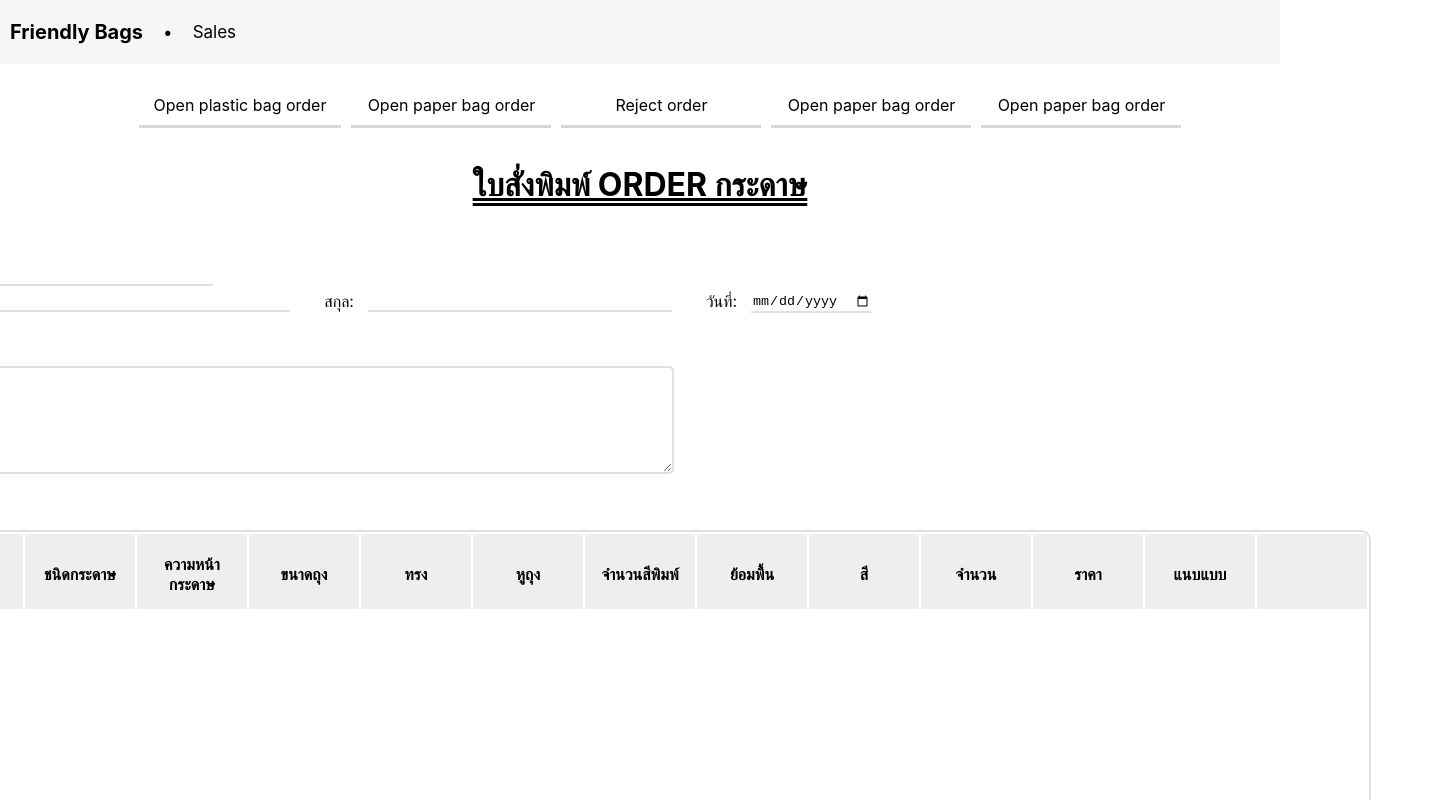
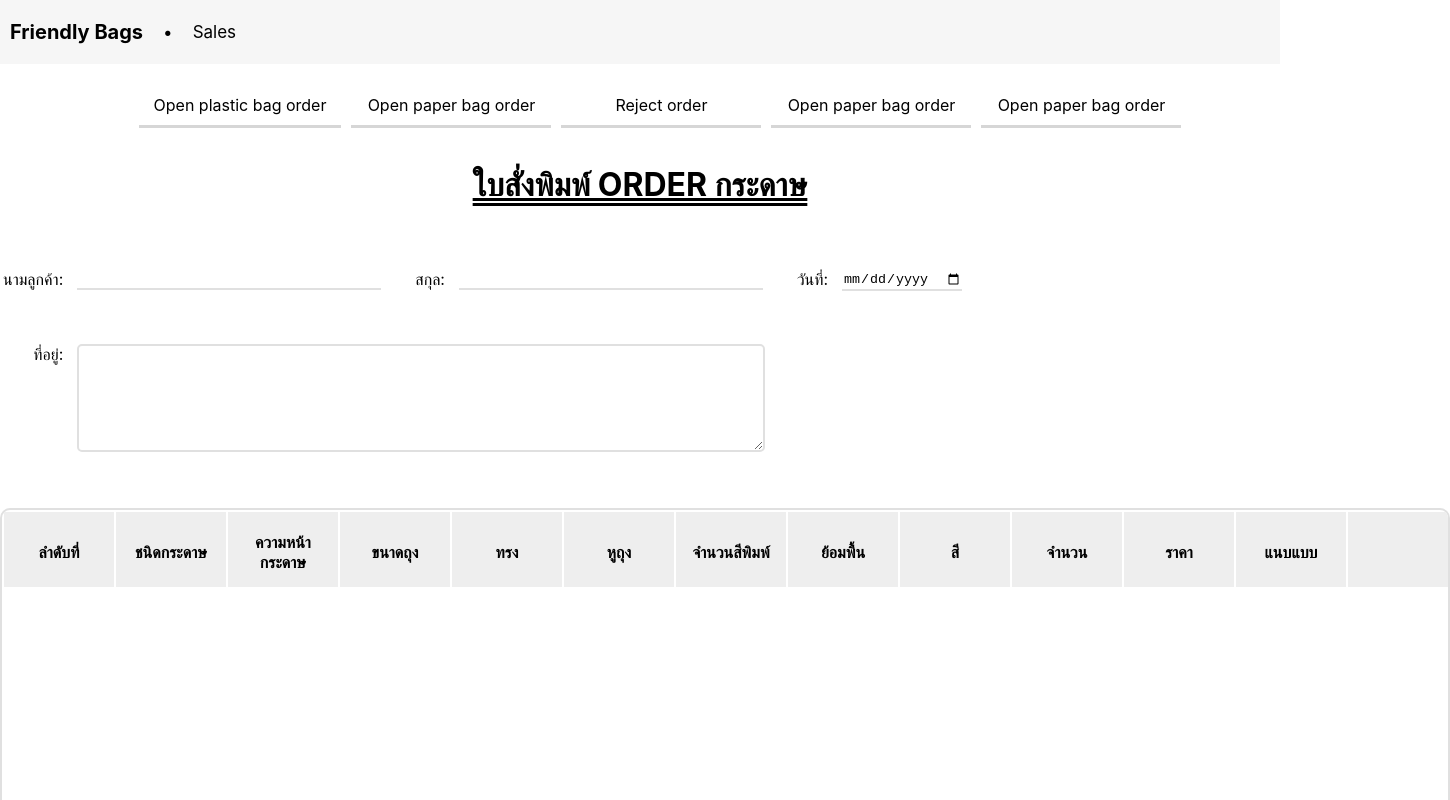
Before and after one commit to snoymy/FriendlyBagsWeb, a React (Create React App) app: page /sales/paper in a window 1280 px wide. Shown: the top 800 px of the page, 1450 px wide, since content can reach past the window. Built offline with nearby package versions, Linux system fonts and the light colour scheme; the HTML template or start-up script is replaced by a standard one.

Commit message:
page can resize

```diff
--- a/src/components/pages/sales/content/openPaperBagOrderForm/NameForm.js
+++ b/src/components/pages/sales/content/openPaperBagOrderForm/NameForm.js
@@ -9,11 +9,10 @@ const NameForm = ({nameForm, setNameForm}) => {
 
     return (
         <div className={styles["paper-bag-order-form"]}>
-                            <input type="text" id="fname" name="fname" value={nameForm.fname} onChange={(event) => onFormChange(event, "fname")} style={{minWidth: "300px"}}/>
             <table>
                 <tbody>
                     <tr>
-                        <td>
+                        <td style={{textAlign: "right"}}>
                             <label>นามลูกค้า:</label>
                         </td>
                         <td>
--- a/src/components/pages/sales/content/openPaperBagOrderForm/NameForm.module.css
+++ b/src/components/pages/sales/content/openPaperBagOrderForm/NameForm.module.css
@@ -1,6 +1,10 @@
 .paper-bag-order-form td{
     padding-bottom: 50px;
 }
+
+.paper-bag-order-form tr{
+}
+
 .paper-bag-order-form label{
     text-align: right;
     margin-right: 10px;
--- a/src/components/pages/sales/content/openPaperBagOrderForm/OpenPaperBagOrderForm.js
+++ b/src/components/pages/sales/content/openPaperBagOrderForm/OpenPaperBagOrderForm.js
@@ -2,6 +2,7 @@ import {useState } from "react"
 import PaperBagOrder from "./PaperBagOrderForm"
 import NameForm from "./NameForm"
 import styles from "./OpenPaperBagOrderForm.module.css"
+import "./container.css"
 
 const OpenPaperBagOrderForm = () => {
     const [customerType, setCustomerType] = useState("newCustomer")
@@ -82,8 +83,8 @@ const OpenPaperBagOrderForm = () => {
             {customerType === "oldCustomer" ? NameSearch():<></>}
             {*/}
             <div className={styles["paper-bag-order-form"]}>
-                <h1>ใบสั่งพิมพ์ ORDER กระดาษ</h1>
-                <form onSubmit={(event) => {event.preventDefault()}}>
+                <center><h1>ใบสั่งพิมพ์ ORDER กระดาษ</h1></center>
+                <div className="container">
                     <NameForm nameForm={nameForm} setNameForm={setNameForm}/>
                     <PaperBagOrder orderDetails={orderDetails} setOrderDetails={setOrderDetails} menuValue={menuValue}/>
 
@@ -91,7 +92,7 @@ const OpenPaperBagOrderForm = () => {
                     <button type="button">Order history</button>
                     <button className={styles["paper-bag-order-form-clear-button"]} type="button" onClick={clearItem}>Clear All Order</button>
                     <button type="button" onClick={() => {alert("confirm")}}>Confirm</button>
-                </form>
+                </div>
             </div>
         </div>
     )
--- a/src/components/pages/sales/content/openPaperBagOrderForm/OpenPaperBagOrderForm.module.css
+++ b/src/components/pages/sales/content/openPaperBagOrderForm/OpenPaperBagOrderForm.module.css
@@ -1,8 +1,6 @@
 .paper-bag-order-form{
     display: flex;
     flex-direction: column;
-    align-items: center;
-    justify-content: center;
 }
 
 .paper-bag-order-form h1{
--- /dev/null
+++ b/src/components/pages/sales/content/openPaperBagOrderForm/container.css
@@ -0,0 +1,4 @@
+.container{
+    width: 1450px;
+    margin: 0 auto;
+}
```
